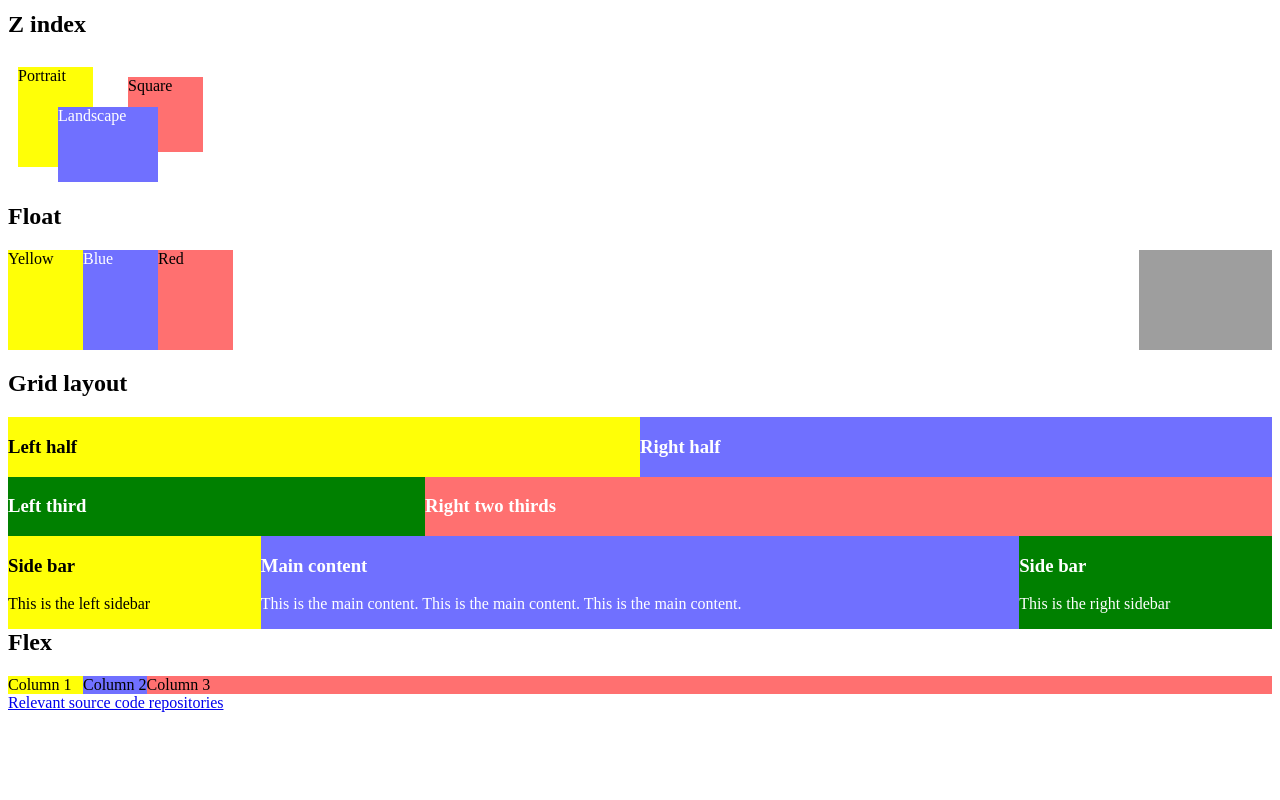
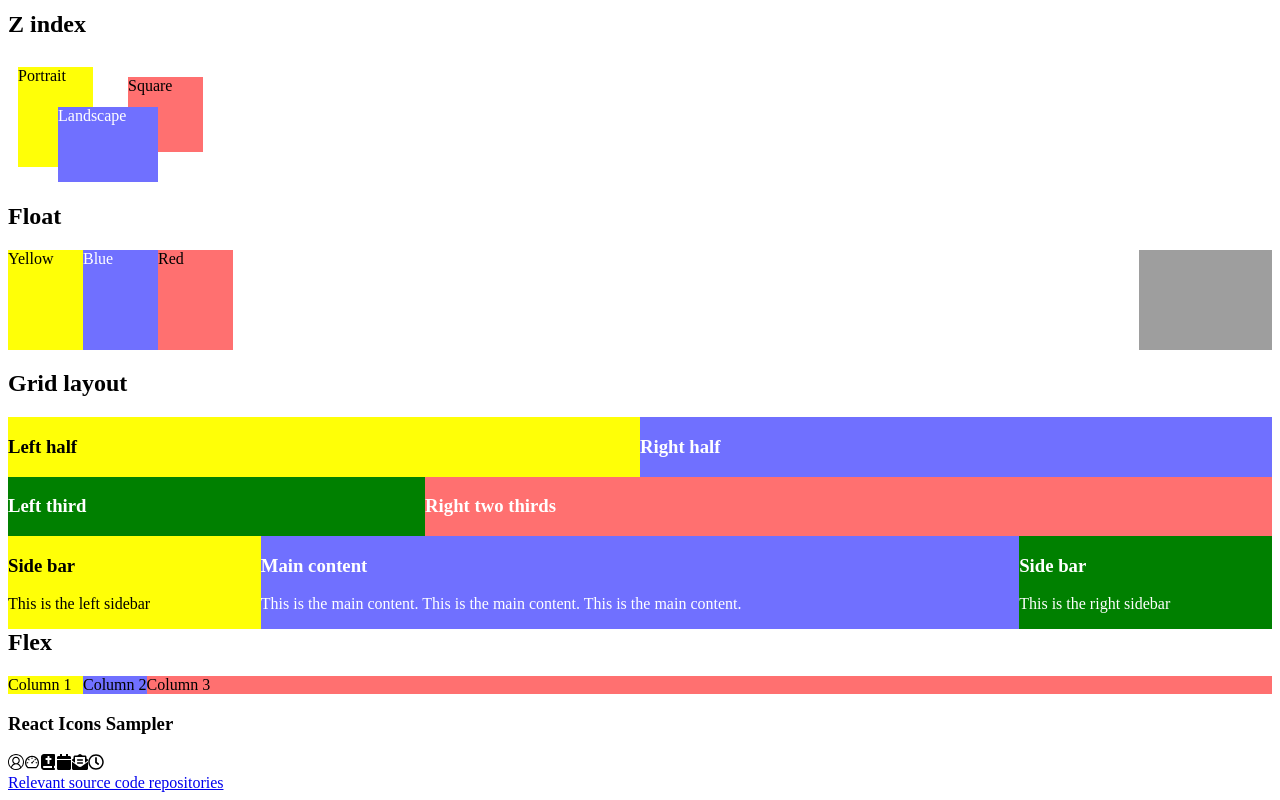
Before and after one commit to xinbofan/kanbas-react-web-app, a React (Create React App) app: page /#/Labs/Lab2 in a window 1280 px wide. Shown: the part 3798-4598 px from the top of the page. Before the commit the page ends 4518 px from the top, so only its background shows below. Built offline with nearby package versions, Linux system fonts and the light colour scheme; grey boxes are pictures that could not be loaded; the HTML template or start-up script is replaced by a standard one.

Commit message:
a224100302

```diff
--- a/package.json
+++ b/package.json
@@ -12,6 +12,7 @@
     "@types/react-dom": "^18.3.0",
     "react": "^18.3.1",
     "react-dom": "^18.3.1",
+    "react-icons": "^5.3.0",
     "react-router": "^6.26.2",
     "react-router-dom": "^6.26.2",
     "react-scripts": "5.0.1",
--- /dev/null
+++ b/src/Labs/Lab2/ReactIcons.tsx
@@ -0,0 +1,19 @@
+import { FaCalendar, FaEnvelopeOpenText, FaRegClock } from "react-icons/fa";
+import { AiOutlineDashboard } from "react-icons/ai";
+import { FaBookBible } from "react-icons/fa6";
+import { VscAccount } from "react-icons/vsc";
+export default function ReactIconsSampler() {
+  return (
+    <div id="wd-react-icons-sampler" className="mb-4">
+      <h3>React Icons Sampler</h3>
+      <div className="d-flex">
+        <VscAccount className="fs-3 text" />
+        <AiOutlineDashboard className="fs-3 text" />
+        <FaBookBible className="fs-3 text" />
+        <FaCalendar className="fs-3 text" />
+        <FaEnvelopeOpenText className="fs-3 text" />
+        <FaRegClock className="fs-3 text" />
+      </div>
+    </div>
+  );
+}
--- a/src/Labs/Lab2/index.tsx
+++ b/src/Labs/Lab2/index.tsx
@@ -12,6 +12,7 @@
 import Float from "./Float";
 import GridLayout from "./GridLayout";
 import Flex from "./Flex";
+import ReactIconsSampler from "./ReactIcons";
 
 export default function Lab2() {
   return (
@@ -83,6 +84,7 @@
       <Float />
       <GridLayout />
       <Flex />
+      <ReactIconsSampler />
     </div>
   );
 }
```
Also changed, not shown: 1 other file (tests, documents, lock files or other folders).
